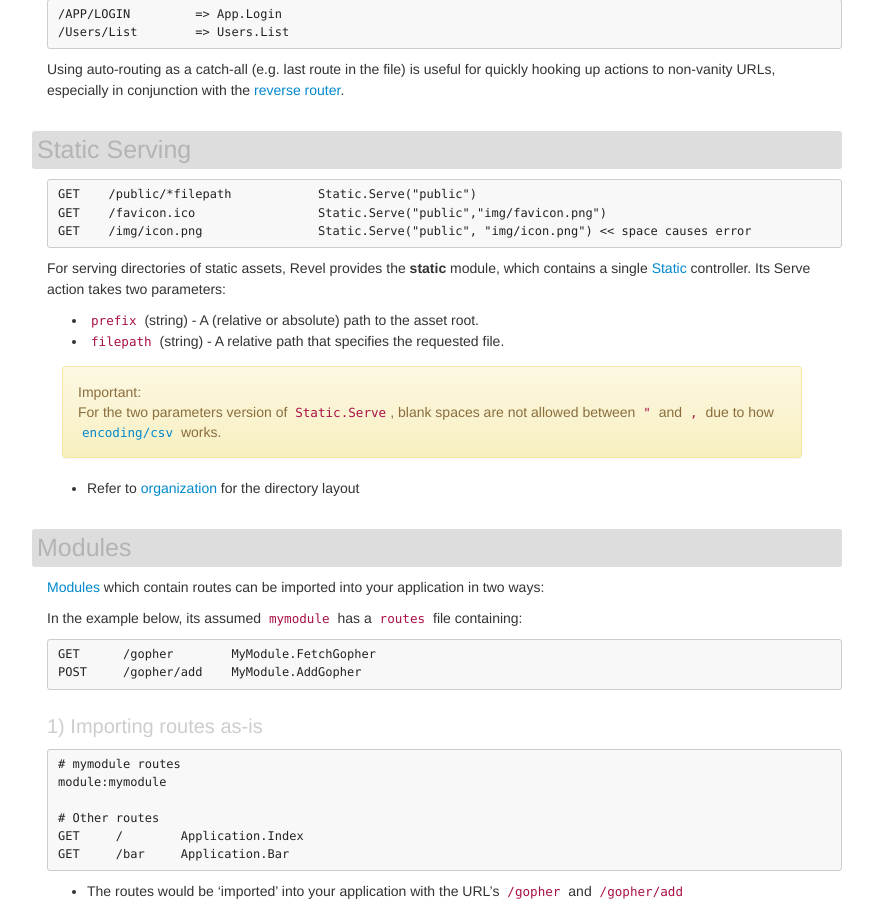
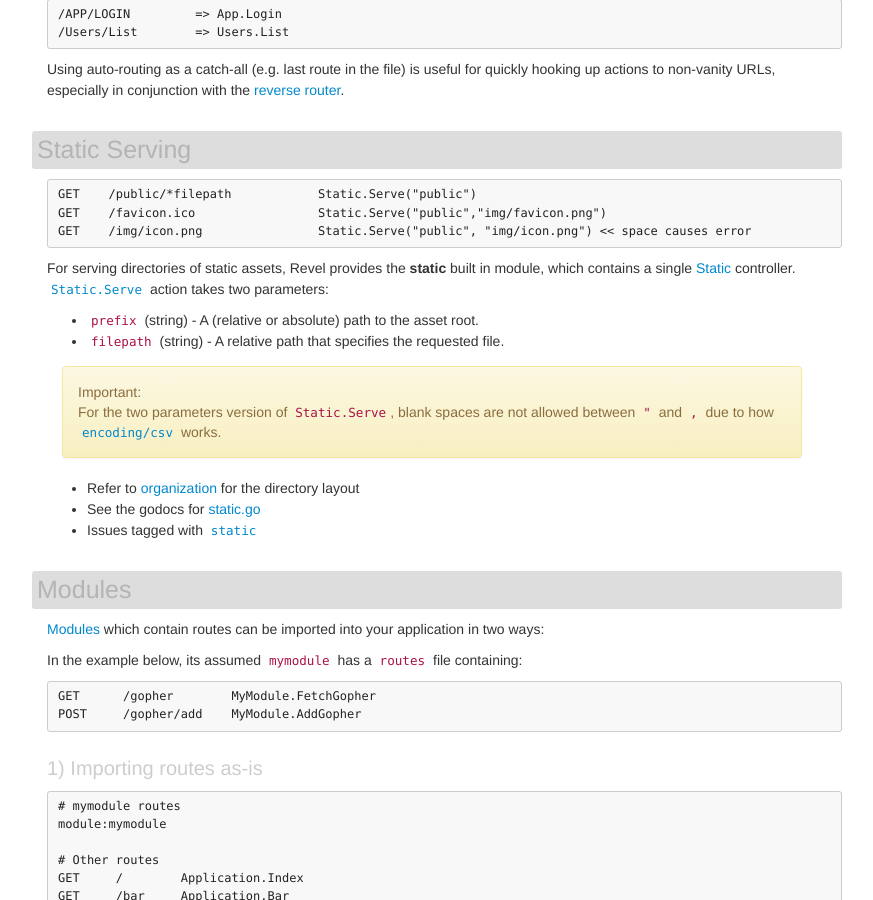
Before and after one commit to revel/revel.github.io, a Jekyll site: the page built from manual/routing.md, in a window 1280 px wide and 900 px high, scrolled down 2558 px. Shown: the whole window, without its empty margins (343-1216 px from the left). Built offline with Jekyll 4.4.1, drawn with Linux system fonts in a browser that asks for light colours; nearby versions of some CDN libraries; some of the changed text lies outside the part shown.

Commit message:
more link to tags

```diff
--- a/manual/routing.md
+++ b/manual/routing.md
@@ -149,10 +149,10 @@ the [reverse router](#reverse-routing).
 	GET    /favicon.ico                 Static.Serve("public","img/favicon.png")
     GET    /img/icon.png                Static.Serve("public", "img/icon.png") << space causes error
 
-For serving directories of static assets, Revel provides the **static** module,
+For serving directories of static assets, Revel provides the **static** built in module,
 which contains a single
 [Static](http://godoc.org/github.com/revel/revel/modules/static/app/controllers)
-controller.  Its Serve action takes two parameters:
+controller.  [`Static.Serve`](http://godoc.org/github.com/revel/revel/modules/static/app/controllers#Static.Serve) action takes two parameters:
 
 * `prefix` (string) - A (relative or absolute) path to the asset root.
 * `filepath` (string) - A relative path that specifies the requested file.
@@ -165,7 +165,8 @@ Important:<br>For the two parameters version of <code>Static.Serve</code>, blank
 
 
 - Refer to [organization](organization.html) for the directory layout
-
+- See the godocs for [static.go](http://godoc.org/github.com/revel/revel/modules/static/app/controllers)
+- Issues tagged with [`static`](https://github.com/revel/revel/labels/static)
 
 
 <a name="modules"></a>
@@ -266,4 +267,5 @@ func (c App) ProcessForm(username, input string) revel.Result {
 {% endhighlight %}
 
 <hr>
-See the godocs for [router.go](../docs/godoc/router.html)
+- See the godocs for [router.go](../docs/godoc/router.html)
+- Issues tagged with [`routing`](https://github.com/revel/revel/labels/routing)
```
Also changed, not shown: manual/appconf.md (+5 -0 lines), manual/faq.md (+1 -1 lines), manual/modules.md (+1 -1 lines).
